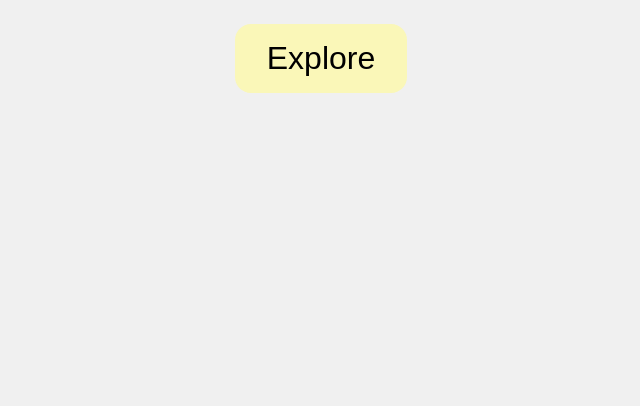
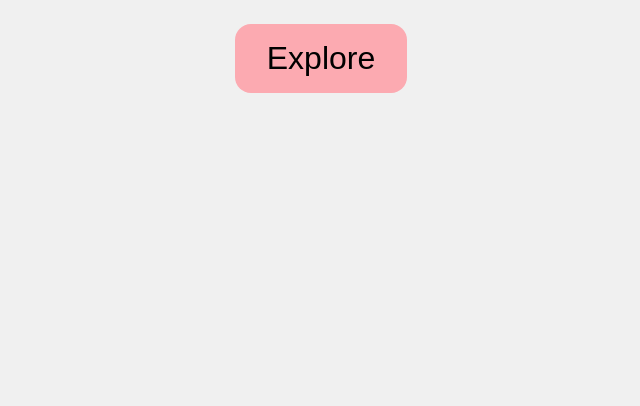
Before and after one commit to ankurdotio/kodr2.0-collaboration, a plain HTML site: page index.html in a window 1280 px wide. Shown: the part 394-800 px from the top of the page, without its empty margins (319-959 px from the left). Drawn offline with Linux system fonts and the light colour scheme.

Commit message:
button bg to red

```diff
--- a/style.css
+++ b/style.css
@@ -33,7 +33,7 @@ h1 {
 }
 
 button{
-    background-color: rgb(250, 247, 184);
+    background-color: rgb(252, 170, 177);
     padding: 0.5em 1em;
     border: none;
     border-radius: 0.5em;
```
